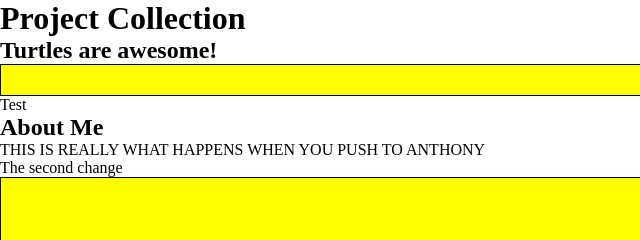
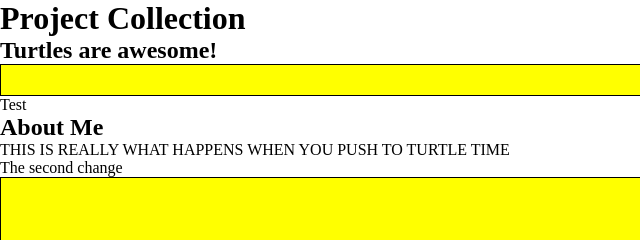
Before and after one commit to amaddatu/portfolio, a plain HTML site: page index2.html in a window 1280 px wide. Shown: the top 240 px of the page, 0-640 px from the left. Drawn offline with Linux system fonts and the light colour scheme.

Commit message:
changed anthony to turtle time in index2.html

```diff
--- a/index2.html
+++ b/index2.html
@@ -26,7 +26,7 @@
     <section>
       <h2>About Me</h2>
       <aside>
-        <p>THIS IS REALLY WHAT HAPPENS WHEN YOU PUSH TO ANTHONY</p>
+        <p>THIS IS REALLY WHAT HAPPENS WHEN YOU PUSH TO TURTLE TIME</p>
         <p>The second change</p>
       </aside>
     </section>
```
